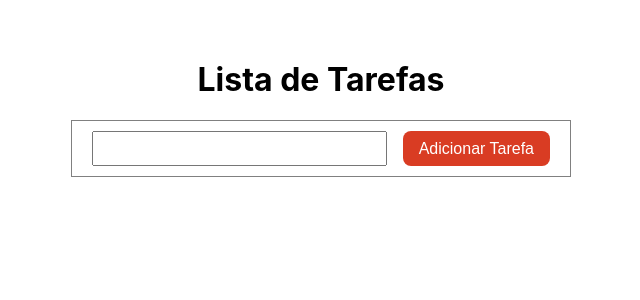
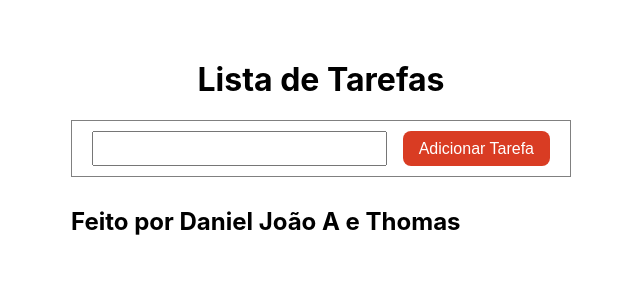
Before and after one commit to PolarSpot/programacaoweb, a React (Create React App) app in the folder tarefa-lista/: page / in a window 1280 px wide. Shown: the top 300 px of the page, without its empty margins (319-959 px from the left). Built offline with nearby package versions, Linux system fonts and the light colour scheme.

Commit message:
Update App.js

```diff
--- a/tarefa-lista/src/App.js
+++ b/tarefa-lista/src/App.js
@@ -98,6 +98,11 @@ const App = () => {
           </div>
         </div>
       ))}
+      <footer className="footer">
+         <h2>
+            Feito por Daniel João A e Thomas
+         </h2>
+      </footer>
     </div>
   );
 };
```
